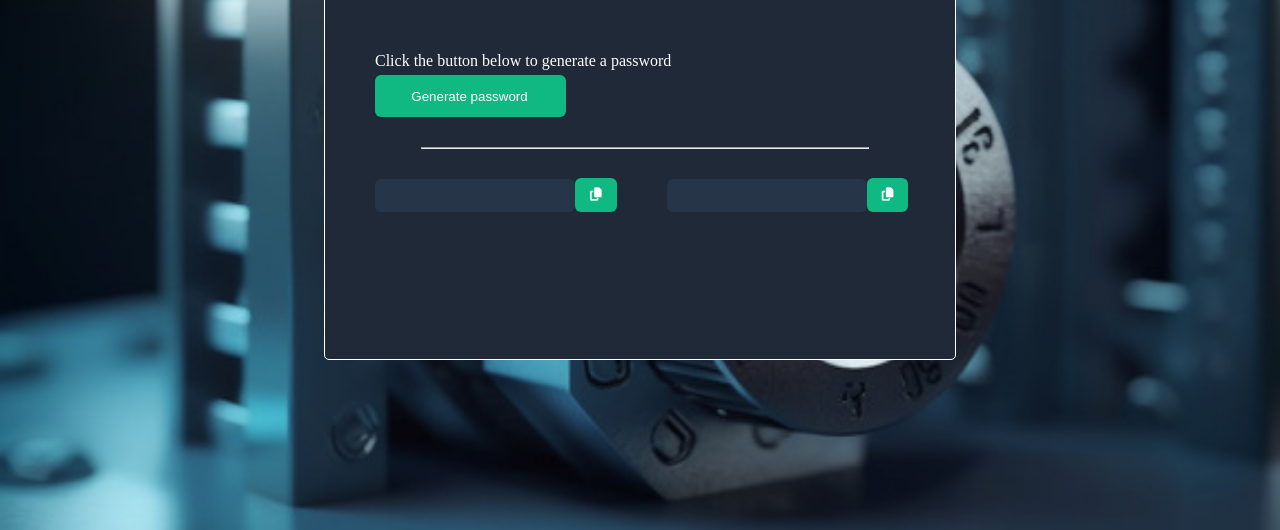
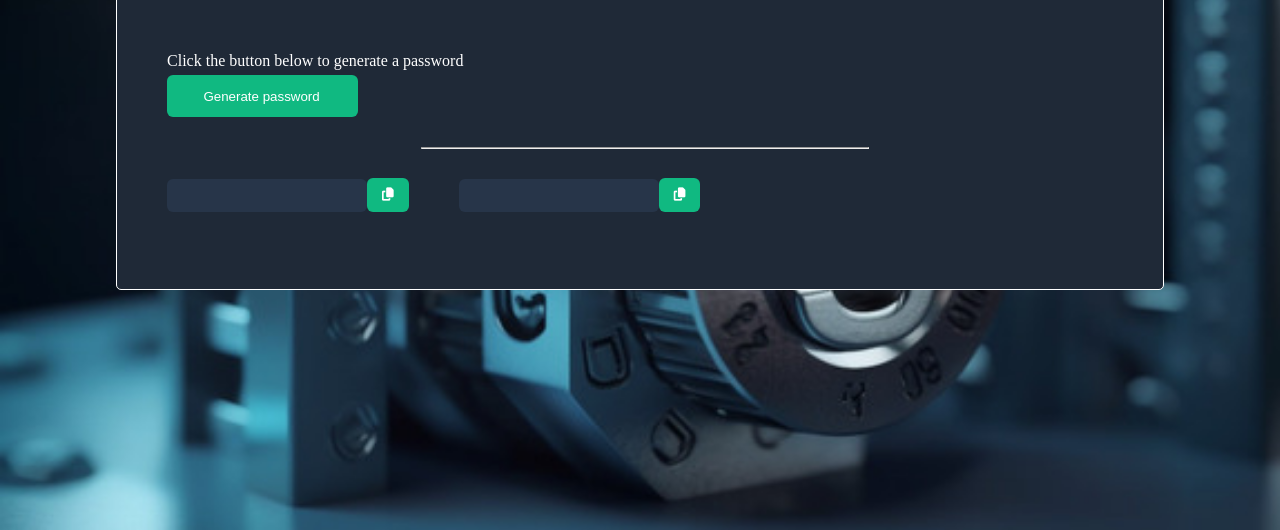
Before and after one commit to FavorAkj/Password-Generator, a plain HTML site: page index.html in a window 1280 px wide. Shown: the part 270-800 px from the top of the page. Drawn offline with Linux system fonts and the light colour scheme.

Commit message:
Add files via upload

```diff
--- a/index.css
+++ b/index.css
@@ -8,15 +8,16 @@ body {
 }
 
 #container{
-width: 600px;
-height: 600px;
+width: 83%;
+height: 530px;
 border: 1px solid white;
 border-radius: 5px;
 background-color: #1F2937;
 opacity: 1;
 padding-left: 20px;
 padding-right: 10px;
-margin: 0 auto;
+margin-left: auto;
+margin-right: auto;
 
 }
 
```
